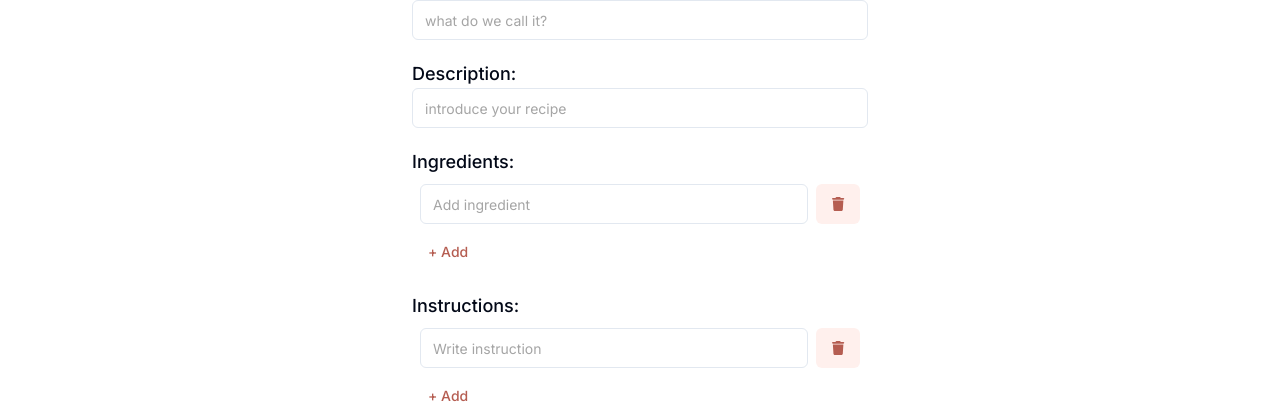
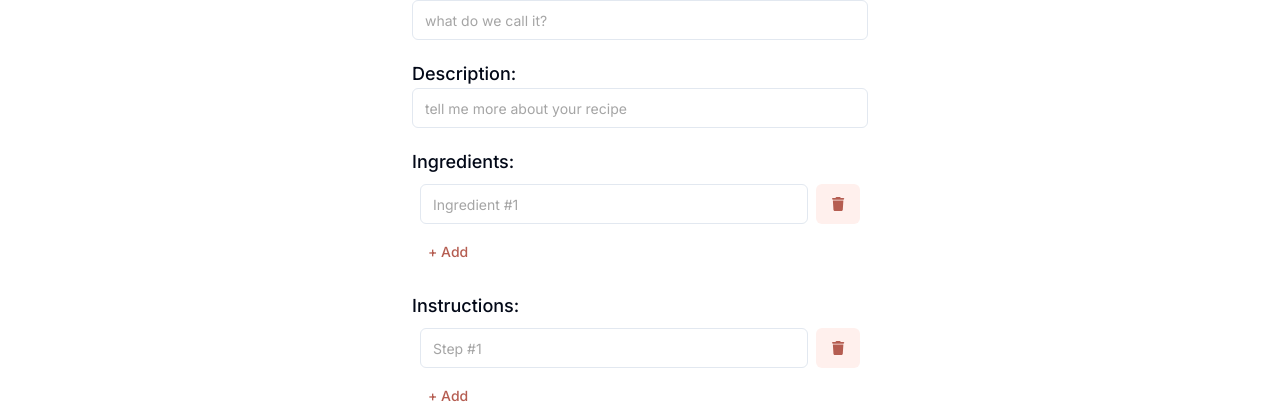
Before and after one commit to PC-Ngumoha/taisthive, a Next.js app in the folder frontend/: page /create-recipe in a window 1280 px wide. Shown: the part 156-574 px from the top of the page. Built offline with nearby package versions, Linux system fonts and the light colour scheme.

Commit message:
Upload: Fixed a bug with the fontawesome icons rendering by Next.js

```diff
--- a/frontend/app/create-recipe/page.tsx
+++ b/frontend/app/create-recipe/page.tsx
@@ -49,7 +49,7 @@ const CreateRecipePage = () => {
         <div className="my-5">
           <Label className="text-lg" htmlFor="desc">Description:</Label>
           <Input
-            placeholder="introduce your recipe"
+            placeholder="tell me more about your recipe"
             id="desc"
             type="text"
             value={description}
@@ -65,7 +65,7 @@ const CreateRecipePage = () => {
                   <div className="m-2 flex justify-between" key={index}>
                     <Input
                       type="text"
-                      placeholder="Add ingredient"
+                      placeholder={`Ingredient #${index + 1}`}
                       value={ingredient}
                       onChange={
                         (evt) => {
@@ -107,7 +107,7 @@ const CreateRecipePage = () => {
                   <div className="m-2 flex justify-between" key={index}>
                     <Input
                       type="text"
-                      placeholder="Write instruction"
+                      placeholder={`Step #${index + 1}`}
                       value={ingredient}
                       onChange={
                         (evt) => {
--- a/frontend/app/layout.tsx
+++ b/frontend/app/layout.tsx
@@ -1,6 +1,16 @@
 import type { Metadata } from "next";
 import { Inter } from "next/font/google";
 import "./globals.css";
+import "@fortawesome/fontawesome-svg-core/styles.css";
+import { config } from "@fortawesome/fontawesome-svg-core";
+
+/**
+ * This particular piece of code helps prevent fontawesome from
+ * loading it's own CSS again after the page has been rendered
+ * on the server and displayed by Next.js thus preventing any
+ * fontawesome icons from being rendered too big.
+ */
+config.autoAddCss = false;
 
 const inter = Inter({ subsets: ["latin"] });
 
@@ -9,7 +19,7 @@ export const metadata: Metadata = {
   description: "Generated by create next app",
 };
 
-export default function RootLayout({
+export default function RootLayout ({
   children,
 }: Readonly<{
   children: React.ReactNode;
--- a/frontend/app/recipes/[recipeId]/page.tsx
+++ b/frontend/app/recipes/[recipeId]/page.tsx
@@ -46,7 +46,7 @@ const RecipePage = ({ params }: { params: { recipeId: number } }) => {
           className="text-brown-100 md:w-[150px] w-[30%] mx-2">
           <FontAwesomeIcon
             icon={faTrash}
-            className="fas fa-pen-to-square"
+            className="fas fa-pen-to-square "
           />
         </Button>
       </div>
```
